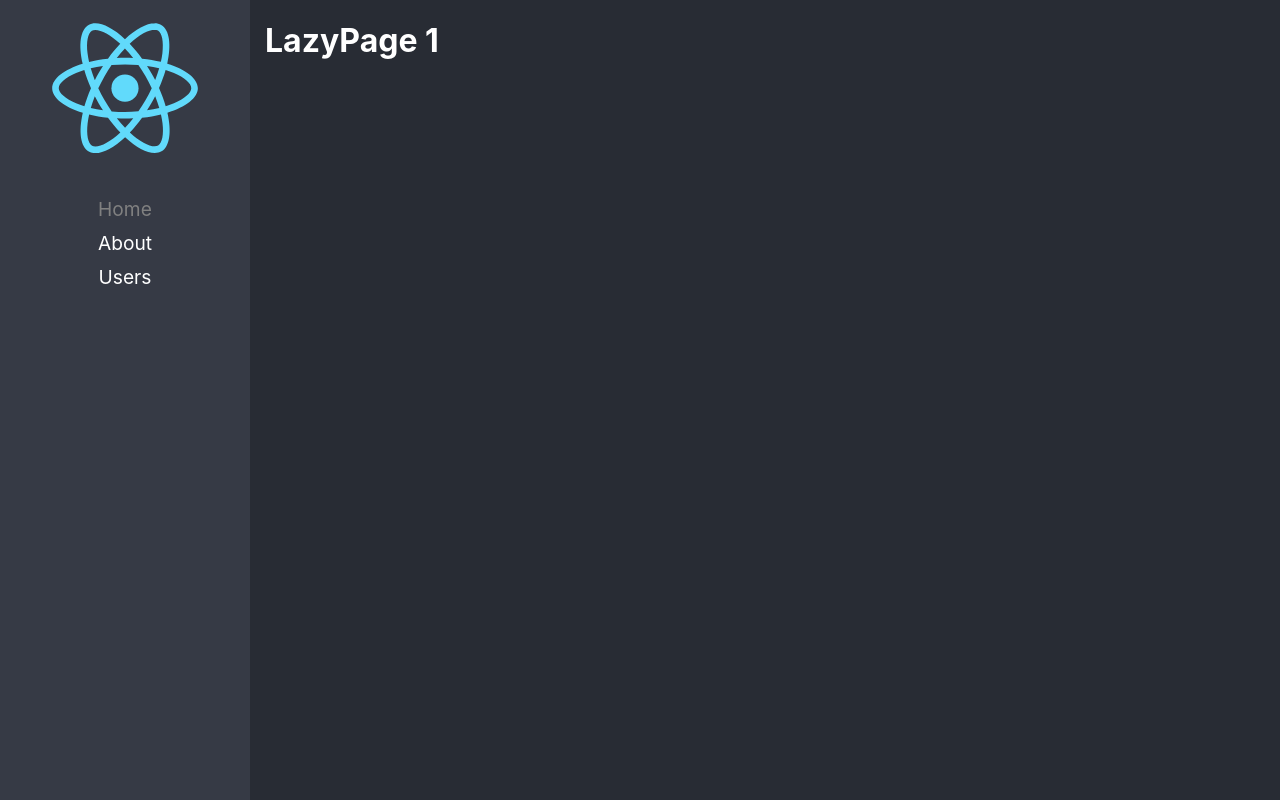
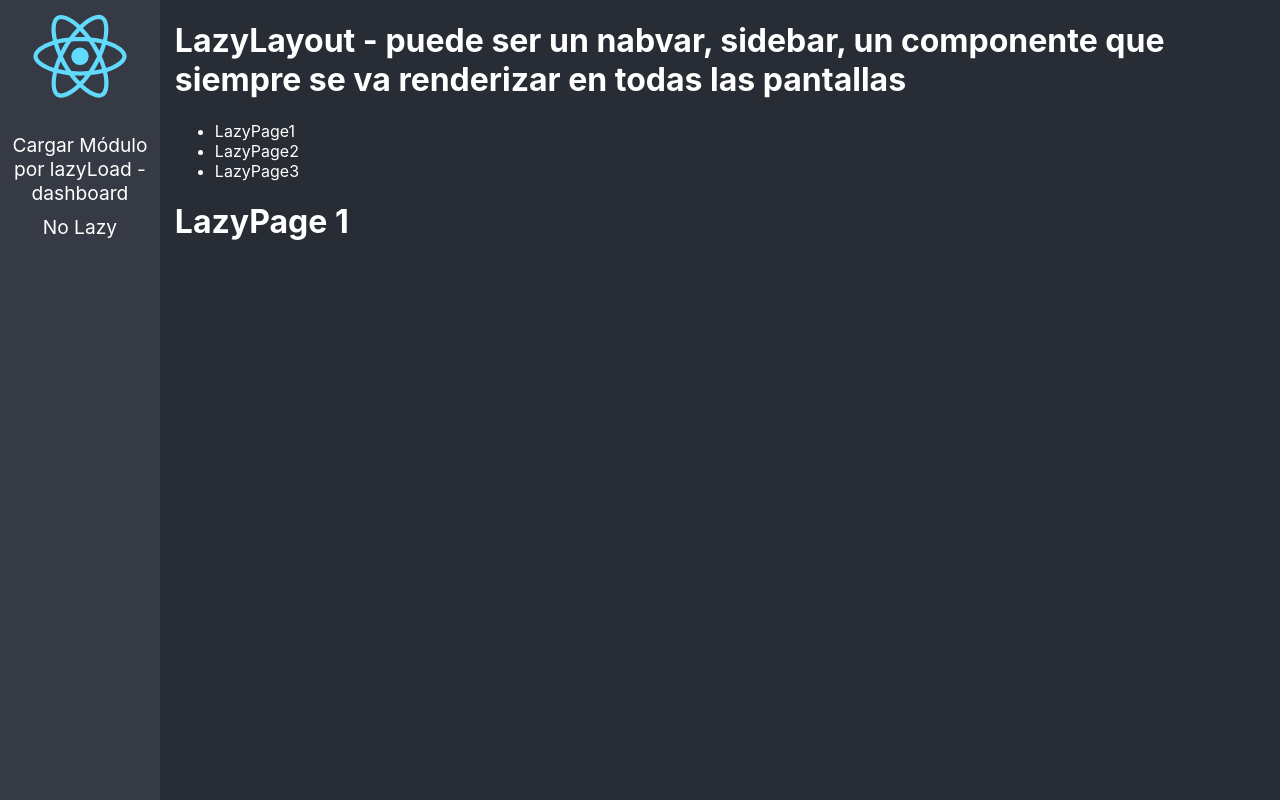
Before and after one commit to dfalla/react-adv, a React (Create React App) app: page /lazyLoad/lazyPage1 in a window 1280 px wide. Before the commit this address led to /home. Built offline with nearby package versions, Linux system fonts and the light colour scheme.

Commit message:
lazyload para modulos

```diff
--- /dev/null
+++ b/src/interfaces/interfaces.ts
@@ -0,0 +1,10 @@
+import { LazyExoticComponent } from 'react';
+
+type JSXComponent = () => JSX.Element;
+
+export interface Route {
+    path: string;
+    to: string;
+    name: string;
+    Component: LazyExoticComponent<JSXComponent> | (JSXComponent)
+}
--- /dev/null
+++ b/src/lazyload/layout/LazyLayout.tsx
@@ -0,0 +1,33 @@
+import { Navigate, NavLink, Route, Routes } from "react-router-dom"
+import { routesModuloLazyLayout } from "../routes/routes"
+
+export const LazyLayout = () => {
+  return (
+    <div>
+        <h1>LazyLayout - puede ser un nabvar, sidebar, un componente que siempre se va renderizar en todas las pantallas</h1>
+
+          {/* Aquí van las rutas hijas */}
+          <ul>
+
+              {
+                  routesModuloLazyLayout.map(({ to, name }) => (
+                      <li><NavLink to={to} style={{ textDecoration: 'none', color: 'white' }} className={({ isActive }) => isActive ? 'nav-active' : ''}>{ name }</NavLink></li>
+                  ))
+
+              }
+        </ul>
+
+
+        <Routes>
+            {
+                routesModuloLazyLayout.map(({ path, Component }) => (
+                <Route path={ path } element={ <Component/> }/>
+                ))
+            }
+            <Route path='*' element={ <Navigate to='lazyPage1' replace /> } />
+        </Routes>
+    </div>
+  )
+}
+
+export default LazyLayout
--- /dev/null
+++ b/src/lazyload/pages/NoLazy.tsx
@@ -0,0 +1,8 @@
+export const NoLazy = () => {
+  return (
+    <div>
+        <h1>No Lazyload Component</h1>
+
+    </div>
+  )
+}
--- /dev/null
+++ b/src/lazyload/routes/routes.tsx
@@ -0,0 +1,23 @@
+import { Route } from "../../interfaces/interfaces"
+import { LazyPage1, LazyPage2, LazyPage3 } from "../pages"
+
+export const routesModuloLazyLayout: Route[] = [
+    {
+        path: 'lazyPage1',
+        to: 'lazyPage1',
+        Component: LazyPage1,
+        name: 'LazyPage1',
+    },
+    {
+        path: 'lazyPage2',
+        to: 'lazyPage2',
+        Component: LazyPage2,
+        name: 'LazyPage2',
+    },
+    {
+        path: 'lazyPage3',
+        to: 'lazyPage3',
+        Component: LazyPage3,
+        name: 'LazyPage3',
+    }
+]
--- a/src/navigation/Navigation.tsx
+++ b/src/navigation/Navigation.tsx
@@ -28,7 +28,7 @@ export const Navigation = () => {
                   <Route path={ path } element={<Component/>}/>
                 ))
               }
-              <Route path='/*' element={ <Navigate to='home' replace/>} />
+              <Route path='/*' element={ <Navigate to={routes[0].to} replace/>} />
             </Routes>
 
           </div>
--- a/src/navigation/routes.tsx
+++ b/src/navigation/routes.tsx
@@ -1,37 +1,21 @@
-import { lazy, LazyExoticComponent } from 'react';
-import { LazyPage1 } from '../lazyload/pages';
+import { lazy,  } from 'react';
+import { Route } from '../interfaces/interfaces';
+import { NoLazy } from '../lazyload/pages/NoLazy';
 
-type JSXComponent = () => JSX.Element;
-
-interface Route {
-    path: string;
-    to: string;
-    name: string;
-    Component: LazyExoticComponent<JSXComponent> | (JSXComponent)
-}
-
-const lazyPage2 = lazy(() => import(/* webpackChunkName: LazyPage1 */ '../lazyload/pages/LazyPage2'))
-
-const lazyPage3 = lazy(() => import(/* webpackChunkName: LazyPage2 */ '../lazyload/pages/LazyPage3'))
+const lazyLayout = lazy(()=>import(/* webpackChunkName: "ModuloLazyLoad" */'../lazyload/layout/LazyLayout')); //! Cargamos de forma perezosa el modulo LazyLayout
 
 export const routes: Route[] = [
     {
-        path: 'home',
-        to: '/home',
-        name: 'Home',
-        Component: LazyPage1
+        path: '/lazyLoad/*',
+        to: '/lazyLoad/',
+        name: 'Cargar Módulo por lazyLoad - dashboard',
+        Component: lazyLayout
     },
     {
-        path: 'about',
-        to: '/about',
-        name: 'About',
-        Component: lazyPage2
+        path: 'no-lazy',
+        to: '/no-lazy',
+        name: 'No Lazy',
+        Component: NoLazy
     },
-    {
-        path: 'users',
-        to: '/users',
-        name: 'Users',
-        Component: lazyPage3,
 
-    }
 ]
```
